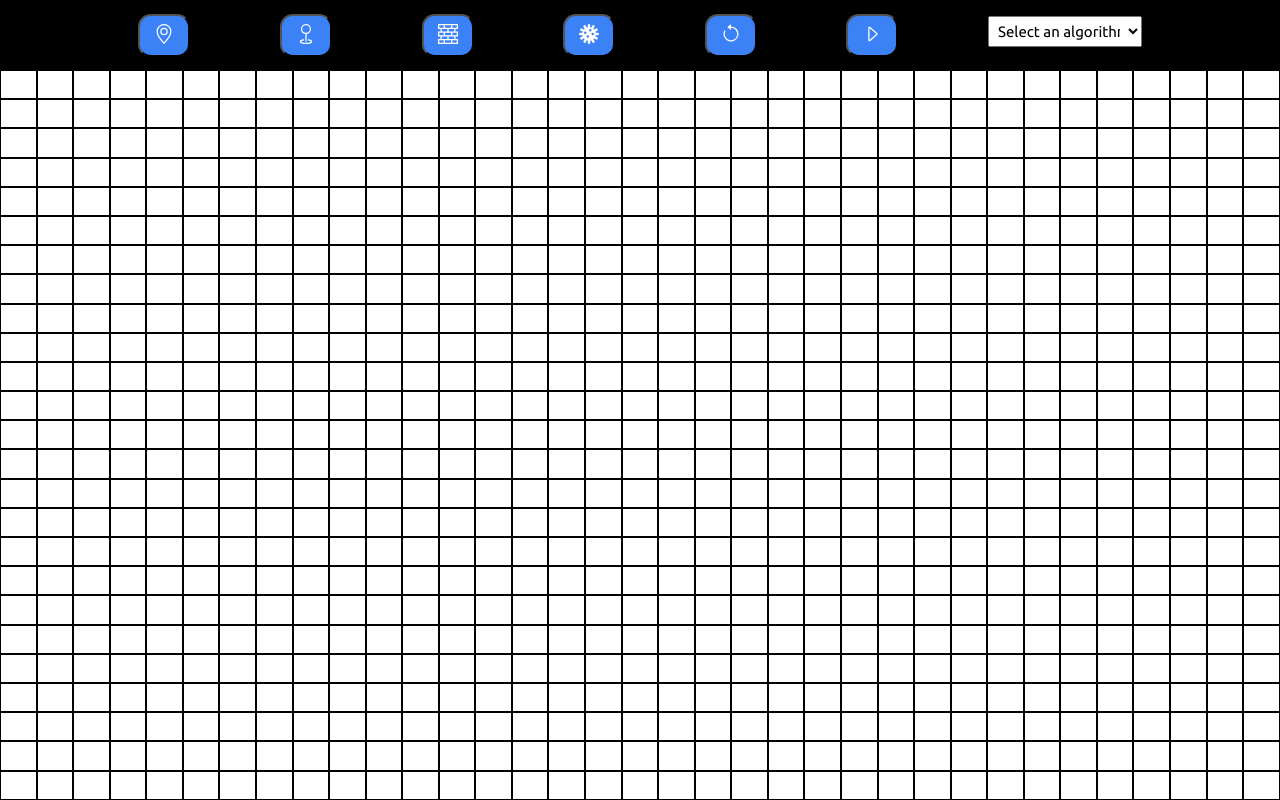
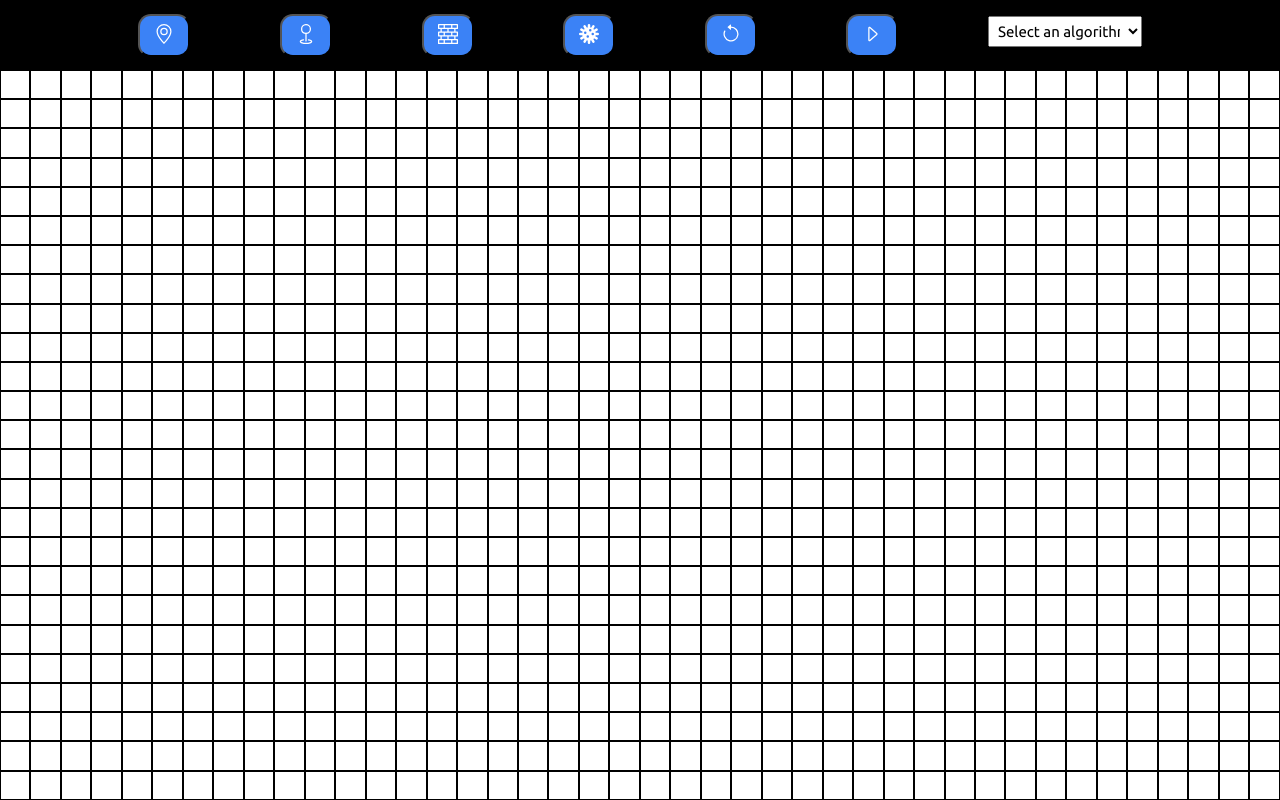
Before and after one commit to N-I-H-A-L/algorithm-visualiser, a React (Vite) app: page / in a window 1280 px wide. Built offline with nearby package versions, Linux system fonts and the light colour scheme.

Commit message:
Icons for Start, Dest, Wall and Mine

```diff
--- a/index.html
+++ b/index.html
@@ -7,6 +7,7 @@
     <link rel="preconnect" href="https://fonts.googleapis.com">
     <link rel="preconnect" href="https://fonts.gstatic.com" crossorigin>
     <link href="https://fonts.googleapis.com/css2?family=Ubuntu:ital,wght@0,300;0,400;0,500;0,700;1,300;1,400;1,500;1,700&display=swap" rel="stylesheet">
+    <link rel="stylesheet" href="https://cdn.jsdelivr.net/npm/bootstrap-icons@1.11.3/font/bootstrap-icons.min.css">
     <title>Algorithm Visualiser</title>
   </head>
   <body>
--- a/src/App.jsx
+++ b/src/App.jsx
@@ -6,7 +6,7 @@ function App() {
   return (
     <>
       <Navbar />
-      <Grid numRows={25} numCols={35}/>
+      <Grid numRows={25} numCols={42}/>
     </>
   )
 }
--- a/src/components/Grid.jsx
+++ b/src/components/Grid.jsx
@@ -7,9 +7,9 @@ const Grid = ({ numRows, numCols }) => {
   for (let i = 0; i < numRows; i++) {
     const cells = [];
     for (let j = 0; j < numCols; j++) {
-      cells.push(<div id={`${i}-${j}`} className="cell"></div>);
+      cells.push(<div id={`${i}-${j}`} className="grid-cell"></div>);
     }
-    rows.push(<div key={i} className="row">{cells}</div>);
+    rows.push(<div key={i} className="grid-row">{cells}</div>);
   }
 
   return (
@@ -22,3 +22,9 @@ const Grid = ({ numRows, numCols }) => {
 };
 
 export default Grid;
+
+//Logos
+//Start: <i class="bi bi-geo-alt-fill"></i>
+//Destination: <i class="bi bi-geo-fill"></i>
+//Wall: <i class="bi bi-bricks"></i>
+//Mine: <i class="bi bi-virus"></i>
--- a/src/components/Navbar.jsx
+++ b/src/components/Navbar.jsx
@@ -4,7 +4,7 @@ import "./css/Navbar.css";
 import { BsGeoAlt, BsGeo, BsBricks,
          BsVirus, BsArrowCounterclockwise,
          BsCaretRight
-        } from "react-icons/bs";
+       } from "react-icons/bs";
 
 
 const Navbar = () => {
--- a/src/components/css/Grid.css
+++ b/src/components/css/Grid.css
@@ -3,14 +3,18 @@
     --total-height: calc(100vh - 70px);
 }
 
-.row{
+.grid-row{
     height: calc(var(--total-height)/var(--rows));
     width: calc(100vw - var(--border-width));
     display: flex;
 }
 
-.cell{
+.grid-cell{
     height: 100%;
     width: calc(100vw/var(--cols));
+    background-color: var(--bs-gray-100);
     border: 0.5px solid black;
+    display: flex;
+    align-items: center;
+    justify-content: center;
 }
```
Also changed, not shown: package.json (+7 -0 lines), 1 other file (tests, documents, lock files or other folders).
